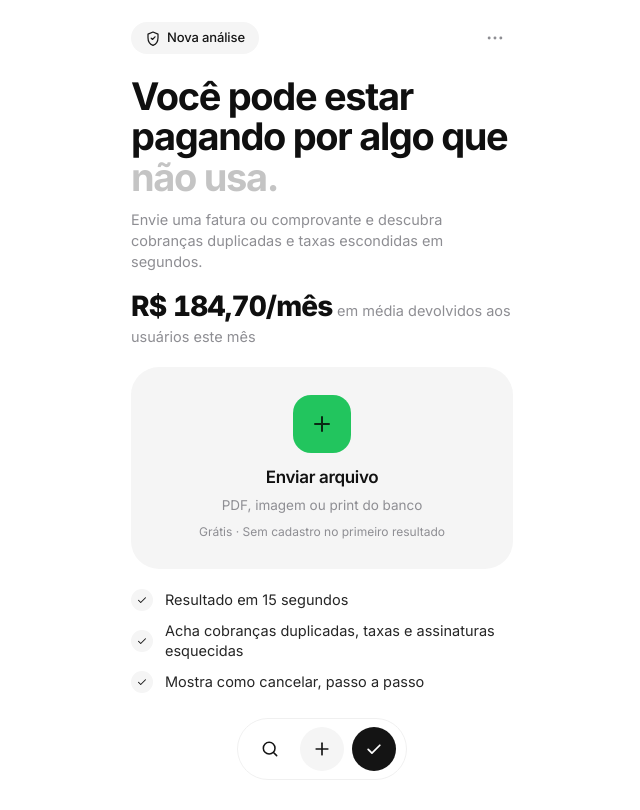
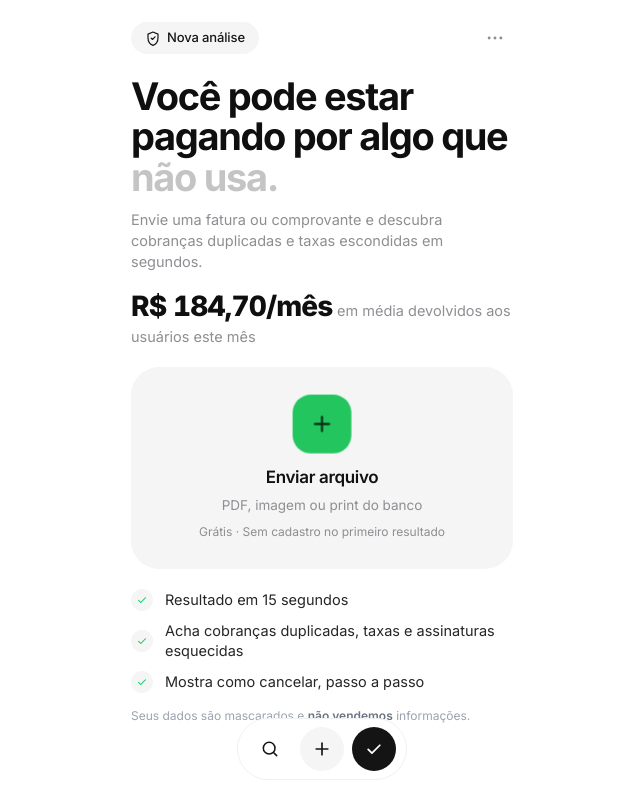
Before and after one commit to uset01/Taxly, a Next.js app: page / in a window 1280 px wide. Shown: the top 810 px of the page, without its empty margins (318-958 px from the left). Built offline with nearby package versions, Linux system fonts and the light colour scheme.

Commit message:
feat(home): add 1s count-up animation, CTA breathe/press micro-interaction, #00C853 checks, and visible privacy line

```diff
--- a/src/app/globals.css
+++ b/src/app/globals.css
@@ -37,22 +37,34 @@ input {
     #f1efe9;
 }
 
-button,
-[role="button"],
-label,
-a,
-input {
-  touch-action: manipulation;
-  -webkit-tap-highlight-color: transparent;
+@keyframes cta-breathe {
+  0%,
+  100% {
+    transform: scale(1);
+  }
+  50% {
+    transform: scale(1.04);
+  }
 }
 
-/* Custom gradient matching the "Envie uma fatura" card */
-.invoice-card-gradient {
-  background:
-    radial-gradient(circle at 0% 0%, #d8e8ee 0%, transparent 58%),
-    radial-gradient(circle at 100% 70%, #efe9d4 0%, transparent 58%),
-    radial-gradient(circle at 15% 100%, #e4eee8 0%, transparent 55%),
-    #f1efe9;
+.cta-plus-button {
+  animation: cta-breathe 2s ease-in-out infinite;
+  transition:
+    transform 0.15s ease-in-out,
+    background-color 0.15s ease-in-out;
+}
+
+label:active .cta-plus-button,
+.cta-plus-button:active {
+  animation: none;
+  transform: scale(0.95);
+  background-color: #00a047;
+}
+
+@media (prefers-reduced-motion: reduce) {
+  .cta-plus-button {
+    animation: none;
+  }
 }
 
 @keyframes scanner-beam {
--- a/src/components/HomeScreen.tsx
+++ b/src/components/HomeScreen.tsx
@@ -178,6 +178,8 @@ export function HomeScreen() {
     string | null
   >(null);
   const [modalSharedFeedback, setModalSharedFeedback] = useState(false);
+  const [animatedSocialProofValue, setAnimatedSocialProofValue] =
+    useState<number>(0);
 
   const fileInputRef = useRef<HTMLInputElement>(null);
   const avatarMenuRef = useRef<HTMLDivElement>(null);
@@ -185,6 +187,43 @@ export function HomeScreen() {
 
   const selectedModalReceipt =
     vaultReceipts.find((item) => item.id === selectedModalReceiptId) ?? null;
+
+  // Animação count-up de R$ 0,00 até R$ 184,70 em ~1 segundo ao carregar a Home
+  useEffect(() => {
+    if (screenState !== "empty" || activeTab !== "home") return;
+
+    const targetValue = 184.7;
+    const durationMs = 1000;
+    let startTime: number | null = null;
+    let animationFrameId: number;
+
+    setAnimatedSocialProofValue(0);
+
+    const step = (timestamp: number) => {
+      if (startTime === null) {
+        startTime = timestamp;
+      }
+      const elapsed = timestamp - startTime;
+      const progress = Math.min(elapsed / durationMs, 1);
+      // Ease-out cubic para contagem fluida
+      const easedProgress = 1 - Math.pow(1 - progress, 3);
+      const currentValue = Number((targetValue * easedProgress).toFixed(2));
+
+      setAnimatedSocialProofValue(currentValue);
+
+      if (progress < 1) {
+        animationFrameId = window.requestAnimationFrame(step);
+      } else {
+        setAnimatedSocialProofValue(targetValue);
+      }
+    };
+
+    animationFrameId = window.requestAnimationFrame(step);
+
+    return () => {
+      window.cancelAnimationFrame(animationFrameId);
+    };
+  }, [screenState, activeTab]);
 
   // Rola para o topo sempre que mudar de estado para evitar salto visual
   useEffect(() => {
@@ -655,7 +694,7 @@ export function HomeScreen() {
                 </p>
                 <p className="mt-4 text-left leading-[1.35]">
                   <span className="text-[28px] font-extrabold tracking-[-0.03em] text-[#0F0F0F] tabular-nums">
-                    R$ 184,70/mês
+                    R$ {formatBRL(animatedSocialProofValue)}/mês
                   </span>{" "}
                   <span className="text-[14.5px] font-normal text-[#8E8E93]">
                     em média devolvidos aos usuários este mês
@@ -687,13 +726,13 @@ export function HomeScreen() {
                   onDragOver={handleDragOver}
                   onDragLeave={handleDragLeave}
                   onDrop={handleDrop}
-                  className={`mt-5 w-full rounded-[28px] py-7 px-6 flex flex-col items-center justify-center text-center transition-colors cursor-pointer select-none ${
+                  className={`group mt-5 w-full rounded-[28px] py-7 px-6 flex flex-col items-center justify-center text-center transition-colors cursor-pointer select-none ${
                     isDragging
                       ? "bg-[#EBEBEB]"
                       : "bg-[#F5F5F5] hover:bg-[#EFEFEF] active:bg-[#E8E8E8]"
                   }`}
                 >
-                  <div className="w-[58px] h-[58px] rounded-[18px] bg-[#22C55E] text-[#0A2914] flex items-center justify-center mb-3">
+                  <div className="cta-plus-button w-[58px] h-[58px] rounded-[18px] bg-[#22C55E] group-active:bg-[#00A047] active:bg-[#00A047] text-[#0A2914] flex items-center justify-center mb-3">
                     <PlusIcon className="w-6 h-6" />
                   </div>
                   <span className="text-[17px] font-semibold tracking-[-0.02em] text-[#111111]">
@@ -708,7 +747,7 @@ export function HomeScreen() {
                 </label>
               )}
 
-              {/* Checklist */}
+              {/* Checklist + Nota de Privacidade */}
               <ul
                 aria-label="Benefícios da análise de fatura"
                 className="mt-5 space-y-2.5"
@@ -717,7 +756,7 @@ export function HomeScreen() {
                   <li key={benefit} className="flex items-center gap-3">
                     <span
                       aria-hidden="true"
-                      className="w-[22px] h-[22px] rounded-full bg-[#F5F5F5] text-[#111111] flex items-center justify-center shrink-0"
+                      className="w-[22px] h-[22px] rounded-full bg-[#F5F5F5] text-[#00C853] flex items-center justify-center shrink-0"
                     >
                       <CheckIcon className="w-3 h-3" />
                     </span>
@@ -727,6 +766,14 @@ export function HomeScreen() {
                   </li>
                 ))}
               </ul>
+
+              <p className="mt-3.5 text-[12px] leading-normal text-[#9CA3AF] text-left">
+                Seus dados são mascarados e{" "}
+                <strong className="font-semibold text-[#6B7280]">
+                  não vendemos
+                </strong>{" "}
+                informações.
+              </p>
             </section>
           )}
 
```
